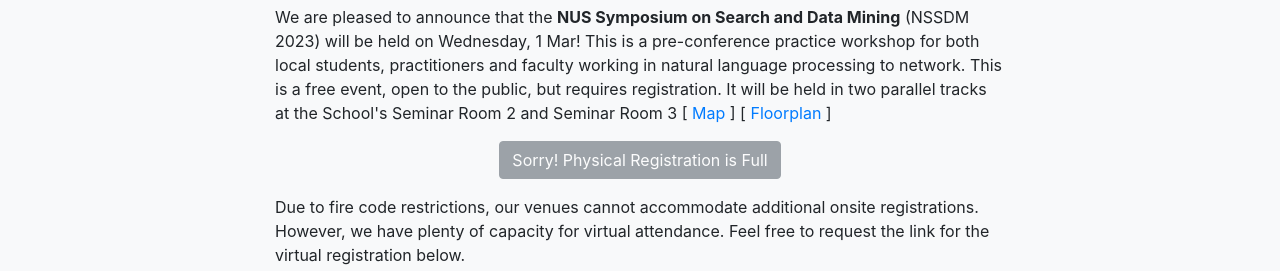
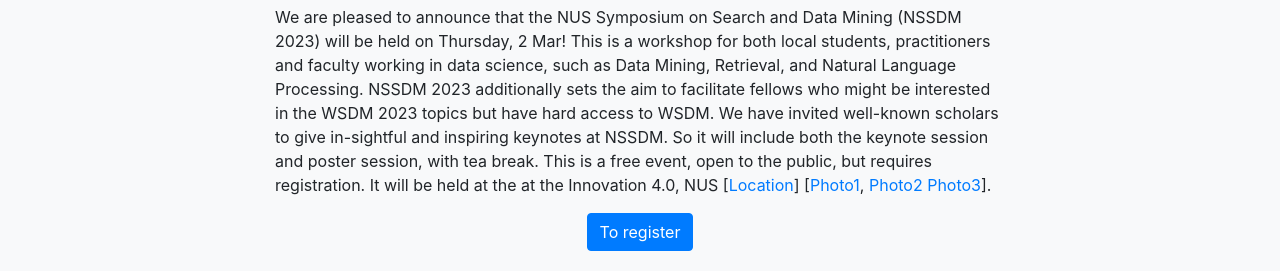
Before and after one commit to WING-NUS/NSSDM-2023, a website with bundled scripts: page index.html in a window 1280 px wide. Shown: the part 624-895 px from the top of the page. Built offline with nearby package versions, Linux system fonts and the light colour scheme; files whose address does not match are found by name.

Commit message:
Update index.html

```diff
--- a/index.html
+++ b/index.html
@@ -153,22 +153,34 @@
         <div class="row">
             <div class="col-lg-8 mx-auto">
                 <h2>Welcome!</h2>
-                <p>We are pleased to announce that the <b>NUS Symposium on Search and Data Mining</b> (NSSDM 2023) will be held on Wednesday, 1 Mar!
+                <p>We are pleased to announce that the NUS Symposium on Search and Data Mining (NSSDM 2023) will be held on Thursday, 2 Mar!
+                    This is a workshop for both local students, practitioners and faculty working in data science, such as Data Mining, Retrieval,
+                    and Natural Language Processing.
+                    NSSDM 2023 additionally sets the aim to facilitate fellows who might be interested in the WSDM 2023 topics but have hard access to WSDM.
+                    We have invited well-known scholars to give in-sightful and inspiring keynotes at NSSDM.
+                    So it will include both the keynote session and poster session, with tea break.
+                    This is a free event, open to the public, but requires registration.
+                    It will be held at the at the Innovation 4.0, NUS [<a href="https://www.comp.nus.edu.sg/maps/photos#com1">Location</A>]
+                    [<a href="https://github.com/WING-NUS/NSSDM-2023/blob/main/images/i4">Photo1</A>, <a href="https://github.com/WING-NUS/NSSDM-2023/blob/main/images/i4-2.jpg">Photo2</A>
+                    <a href="https://github.com/WING-NUS/NSSDM-2023/blob/main/images/i4-3.jpg">Photo3</A>].
+<!--                     We are pleased to announce that the <b>NUS Symposium on Search and Data Mining</b> (NSSDM 2023) will be held on Wednesday, 1 Mar!
                   This is a pre-conference practice workshop for both local students, practitioners and faculty working in natural language processing to network.
                   This is a free event, open to the public, but requires registration.
                   It will be held in two parallel tracks at the School's Seminar Room 2 and Seminar Room 3
                   [ <a href="https://www.comp.nus.edu.sg/maps/photos#com1">Map</A> ]
-                  [ <a href="https://www.comp.nus.edu.sg/images/resources/content/mapsvenues/COM1_L2.jpg">Floorplan</A> ]
+                  [ <a href="https://www.comp.nus.edu.sg/images/resources/content/mapsvenues/COM1_L2.jpg">Floorplan</A> ] -->
                 </p>
 
                 <center>
                   <p>
-                    <a href="" target="_blank" class="btn disabled btn-secondary">Sorry! Physical Registration is Full</a>
+                    <a href="" target="_blank" class="btn btn-primary">To register</a>
                   </p>
                 </center>
 
-                <p>Due to fire code restrictions, our venues cannot accommodate additional onsite registrations.  However, we have plenty of capacity for virtual attendance.  Feel free to request the link for the virtual registration below.
-                </p>
+                <p>Due to fire code restrictions, our venue can only accommodate a limited size of onsite registrations.
+                    Please make registrations as soon as possible if you want the onsite attendance.
+                    However, we have plenty of capacity for virtual attendance.
+                    Feel free to request the link for the virtual registration below.</p>
 
                 <center>
                   <p>
@@ -176,13 +188,13 @@
                   </p>
                 </center>
 
-                <h5>Latest news</h5>
+<!--                 <h5>Latest news</h5>
                 <br>
 
                 <p><span class="white_bg"><strong>9 May</strong> — Onsite registration is full, we cannot accommodate more people due to fire code regulations!  Free catered bento lunch has been sponsored by ByteDance!</span></p>
                 <p><span class="white_bg"><strong>7 May</strong> — Additional posters have been added!  Poster information has been added.</span></p>
                 <p><span class="white_bg"><strong>28 April</strong> — Some sessions have been remapped to help session chairs attend their sessions.  Three additional papers have also been added!</span></p>
-                <p>
+                <p> -->
 
             </div>
         </div>
```
